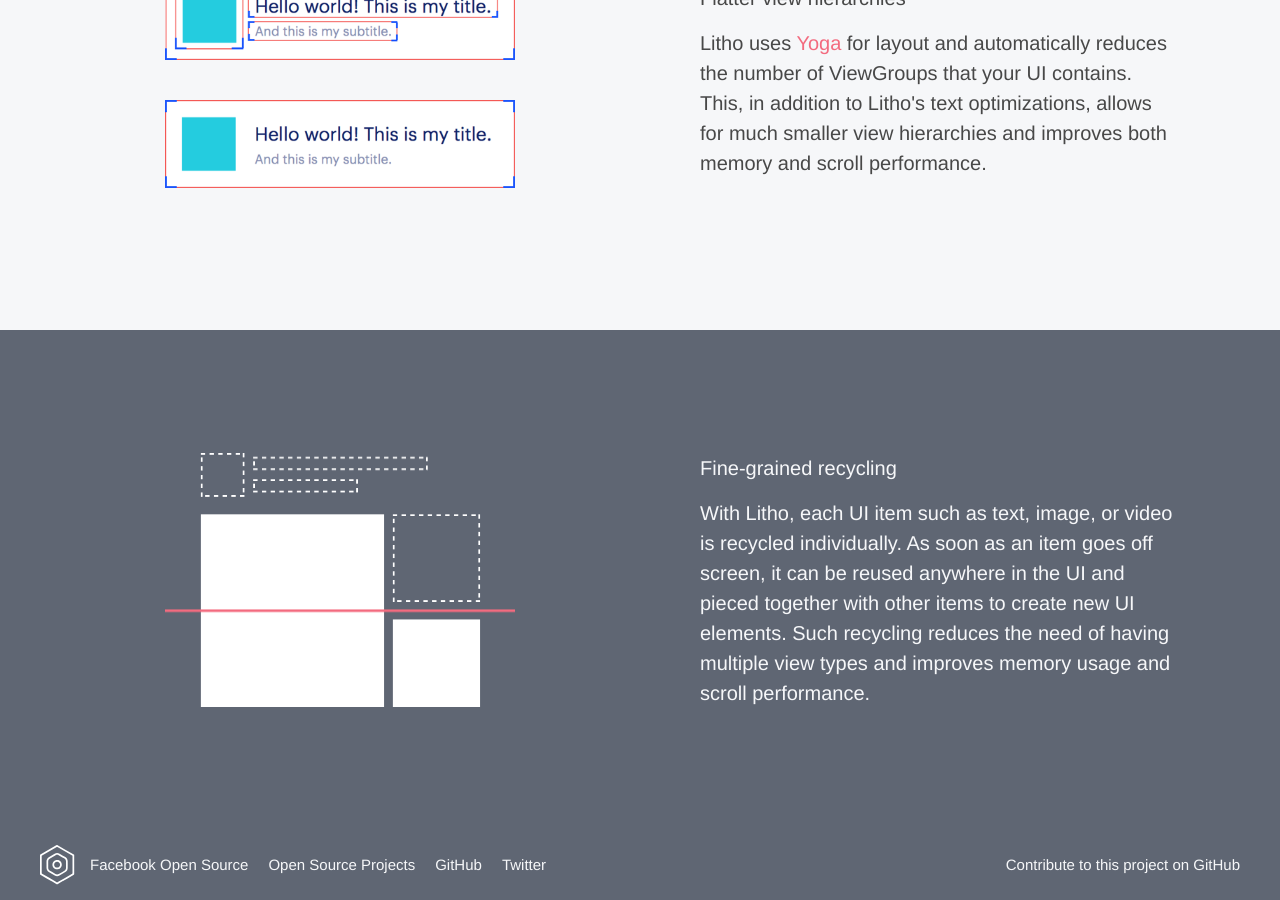
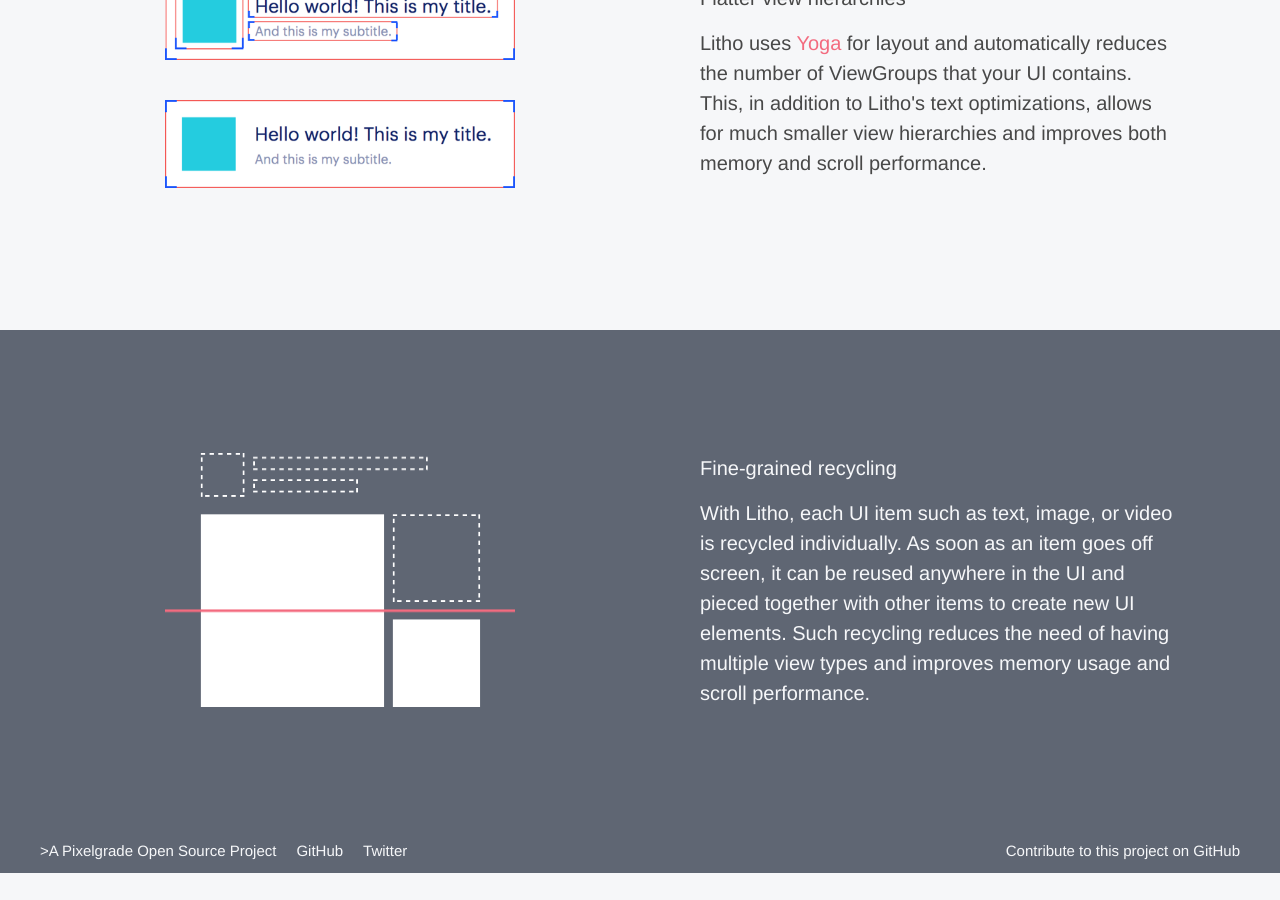
Before and after one commit to pixelgrade/components, a Jekyll site: the page built from docs/index.md, in a window 1280 px wide and 900 px high, scrolled down 1660 px. Built offline with Jekyll 4.4.1, drawn with Linux system fonts in a browser that asks for light colours; comment, search, counter and statistics services are not loaded; after the commit the page ends 2533 px from its top, so only the background shows below that.

Commit message:
docs home adjustments

```diff
--- a/docs/_layouts/home.html
+++ b/docs/_layouts/home.html
@@ -98,18 +98,10 @@
 
     <div class="footer">
       <div class="logo">
-        <svg viewBox="0 0 1133.9 1133.9" x="0px" y="0px">
-          <g>
-            <path class="logoRing outerRing" d="M 498.3 3.7 c 153.6 88.9 307.3 177.7 461.1 266.2 c 7.6 4.4 10.3 9.1 10.3 17.8 c -0.3 179.1 -0.2 358.3 0 537.4 c 0 8.1 -2.4 12.8 -9.7 17.1 c -154.5 88.9 -308.8 178.1 -462.9 267.5 c -9 5.2 -15.5 5.3 -24.6 0.1 c -153.9 -89.2 -307.9 -178 -462.1 -266.8 C 3 838.8 0 833.9 0 825.1 c 0.3 -179.1 0.2 -358.3 0 -537.4 c 0 -8.6 2.6 -13.6 10.2 -18 C 164.4 180.9 318.4 92 472.4 3 C 477 -1.5 494.3 -0.7 498.3 3.7 Z M 48.8 555.3 c 0 79.9 0.2 159.9 -0.2 239.8 c -0.1 10 3 15.6 11.7 20.6 c 137.2 78.8 274.2 157.8 411 237.3 c 9.9 5.7 17 5.7 26.8 0.1 c 137.5 -79.8 275.2 -159.2 412.9 -238.5 c 7.4 -4.3 10.5 -8.9 10.5 -17.8 c -0.3 -160.2 -0.3 -320.5 0 -480.7 c 0 -8.8 -2.8 -13.6 -10.3 -18 C 772.1 218 633.1 137.8 494.2 57.4 c -6.5 -3.8 -11.5 -4.5 -18.5 -0.5 C 336.8 137.4 197.9 217.7 58.8 297.7 c -7.7 4.4 -10.2 9.2 -10.2 17.9 C 48.9 395.5 48.8 475.4 48.8 555.3 Z" />
-            <path class="logoRing middleRing" d="M 184.4 555.9 c 0 -33.3 -1 -66.7 0.3 -100 c 1.9 -48 24.1 -86 64.7 -110.9 c 54.8 -33.6 110.7 -65.5 167 -96.6 c 45.7 -25.2 92.9 -24.7 138.6 1 c 54.4 30.6 108.7 61.5 162.2 93.7 c 44 26.5 67.3 66.8 68 118.4 c 0.9 63.2 0.9 126.5 0 189.7 c -0.7 50.6 -23.4 90.7 -66.6 116.9 c -55 33.4 -110.8 65.4 -167.1 96.5 c -43.4 24 -89 24.2 -132.3 0.5 c -57.5 -31.3 -114.2 -64 -170 -98.3 c -41 -25.1 -62.9 -63.7 -64.5 -112.2 C 183.5 621.9 184.3 588.9 184.4 555.9 Z M 232.9 556.3 c 0 29.5 0.5 59.1 -0.1 88.6 c -0.8 39.2 16.9 67.1 50.2 86.2 c 51.2 29.4 102.2 59.2 153.4 88.4 c 31.4 17.9 63.6 18.3 95 0.6 c 53.7 -30.3 107.1 -61.2 160.3 -92.5 c 29.7 -17.5 45 -44.5 45.3 -78.8 c 0.6 -61.7 0.5 -123.5 0 -185.2 c -0.3 -34.4 -15.3 -61.5 -44.9 -79 C 637.7 352.6 583 320.8 527.9 290 c -27.5 -15.4 -57.2 -16.1 -84.7 -0.7 c -56.9 31.6 -113.4 64 -169.1 97.6 c -26.4 15.9 -40.7 41.3 -41.1 72.9 C 232.6 491.9 232.9 524.1 232.9 556.3 Z" />
-            <path class="logoRing innerRing" d="M 484.9 424.4 c 69.8 -2.8 133.2 57.8 132.6 132 C 617 630 558.5 688.7 484.9 689.1 c -75.1 0.4 -132.6 -63.6 -132.7 -132.7 C 352.1 485 413.4 421.5 484.9 424.4 Z M 401.3 556.7 c -3.4 37.2 30.5 83.6 83 84.1 c 46.6 0.4 84.8 -37.6 84.9 -84 c 0.1 -46.6 -37.2 -84.4 -84.2 -84.6 C 432.2 472.1 397.9 518.3 401.3 556.7 Z" />
-          </g>
-        </svg>
-        <h2>Facebook Open Source</h2>
+        <h2>>A Pixelgrade Open Source Project</h2>
       </div>
-      <a href="https://code.facebook.com/projects/" target="_blank">Open Source Projects</a>
-      <a href="https://github.com/facebook/" target="_blank">GitHub</a>
-      <a class="last-left-link" href="https://twitter.com/fblitho" target="_blank">Twitter</a>
+      <a href="https://github.com/pixelgradek/" target="_blank">GitHub</a>
+      <a class="last-left-link" href="https://twitter.com/pixelgrade" target="_blank">Twitter</a>
       <a href="https://github.com/{{ site.ghrepo }}" target="_blank">Contribute to this project on GitHub</a>
     </div>
 
```
